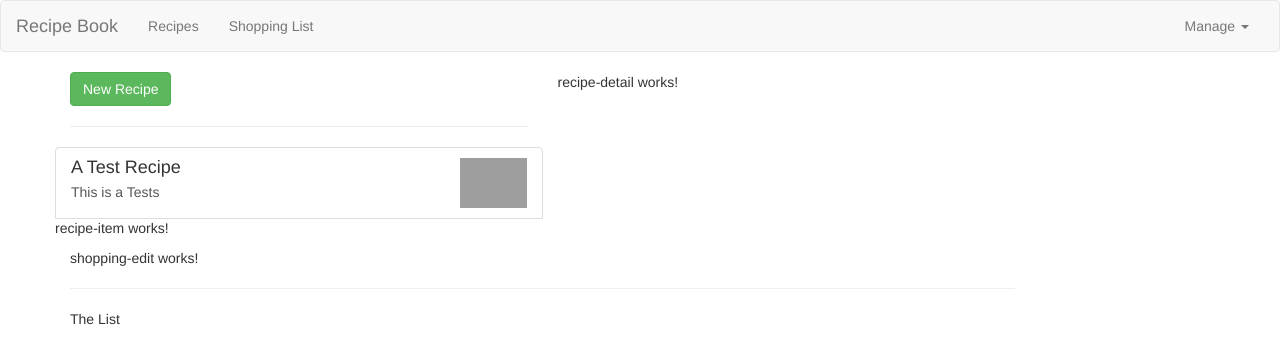
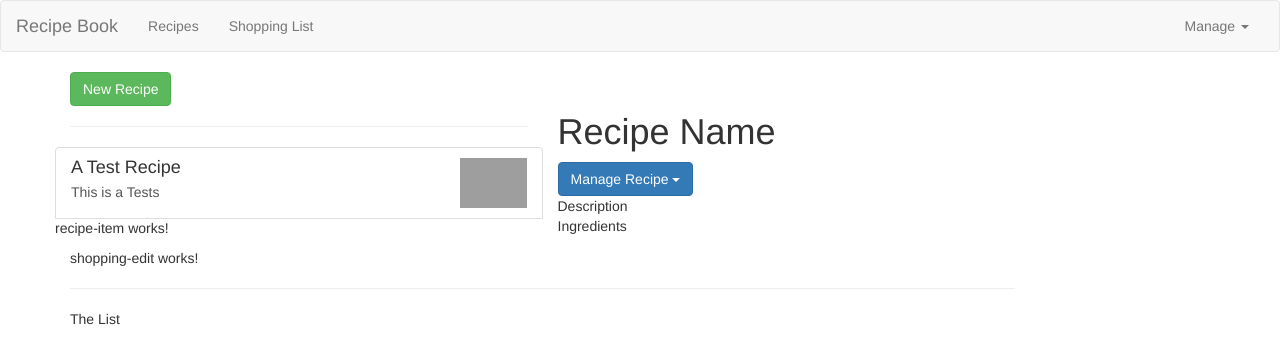
Before and after one commit to mata0050/recipes, an Angular app: page / in a window 1280 px wide. Shown: the top 364 px of the page. Built offline with nearby package versions, Linux system fonts and the light colour scheme; grey boxes are pictures that could not be loaded.

Commit message:
Recipe Details feature

```diff
--- a/src/app/recipes/recipe-detail/recipe-detail.component.html
+++ b/src/app/recipes/recipe-detail/recipe-detail.component.html
@@ -1 +1,41 @@
-<p>recipe-detail works!</p>
+<div class="row">
+  <div class="col-xs-12">
+    <img src="" alt="" class="img-responsiv" />
+  </div>
+</div>
+
+<div class="row">
+  <div class="col-xs-12">
+    <h1>Recipe Name</h1>
+  </div>
+</div>
+
+<div class="row">
+  <div class="col-xs-12">
+    <div class="btn-group">
+      <button type="'button" class="btn btn-primary dropdown-toggle">
+        Manage Recipe
+        <span class="caret"></span>
+      </button>
+      <ul class="dropdown-menu">
+        <li><a href="#">Shopping List</a></li>
+        <li><a href="#">Edit Recipe</a></li>
+        <li><a href="#">Delete Recipe</a></li>
+      </ul>
+    </div>
+  </div>
+</div>
+
+
+<div class="row">
+  <div class="col-xs-12">
+    Description
+  </div>
+</div>
+
+
+<div class="row">
+  <div class="col-xs-12">
+   Ingredients
+  </div>
+</div>
```
